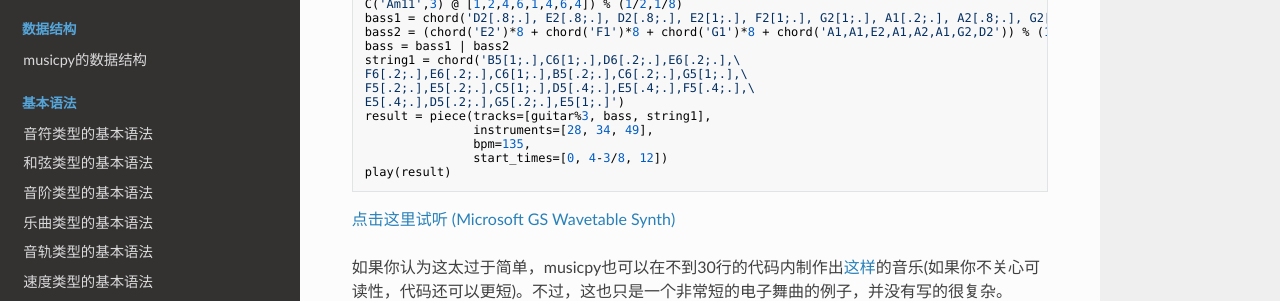
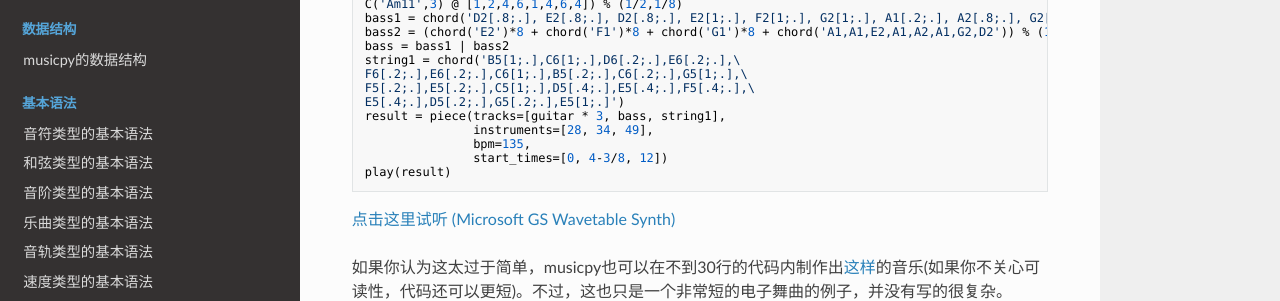
Before and after one commit to Rainbow-Dreamer/musicpy_docs_zh_CN, an MkDocs documentation site: the page built from docs/index.md, in a window 1280 px wide and 900 px high, scrolled down 592 px. Shown: the part 165-466 px from the top of the window. Built offline with MkDocs 1.6.1, drawn with Linux system fonts in a browser that asks for light colours; nearby versions of some CDN libraries.

```diff
--- a/docs/index.md
+++ b/docs/index.md
@@ -24,13 +24,13 @@ C('Fadd9',3).up(2,1) @ [1,2,3,4,1,2,3,2] |
 (C('G7sus',3) ^ 2) @ [1,2,3,4,1,2,3,2] |
 C('Am11',3) @ [1,2,4,6,1,4,6,4]) % (1/2,1/8)
 bass1 = chord('D2[.8;.], E2[.8;.], D2[.8;.], E2[1;.], F2[1;.], G2[1;.], A1[.2;.], A2[.8;.], G2[.8;.], E2[.8;.], D2[.8;.]')
-bass2 = (chord('E2')*8 + chord('F1')*8 + chord('G1')*8 + chord('A1,A1,E2,A1,A2,A1,G2,D2')) % (1/8,1/8) % 4
+bass2 = (chord('E2')*8 + chord('F1')*8 + chord('G1')*8 + chord('A1,A1,E2,A1,A2,A1,G2,D2')) % (1/8,1/8) * 4
 bass = bass1 | bass2
 string1 = chord('B5[1;.],C6[1;.],D6[.2;.],E6[.2;.],\
 F6[.2;.],E6[.2;.],C6[1;.],B5[.2;.],C6[.2;.],G5[1;.],\
 F5[.2;.],E5[.2;.],C5[1;.],D5[.4;.],E5[.4;.],F5[.4;.],\
 E5[.4;.],D5[.2;.],G5[.2;.],E5[1;.]')
-result = piece(tracks=[guitar%3, bass, string1],
+result = piece(tracks=[guitar * 3, bass, string1],
                instruments=[28, 34, 49],
                bpm=135,
                start_times=[0, 4-3/8, 12])
```
